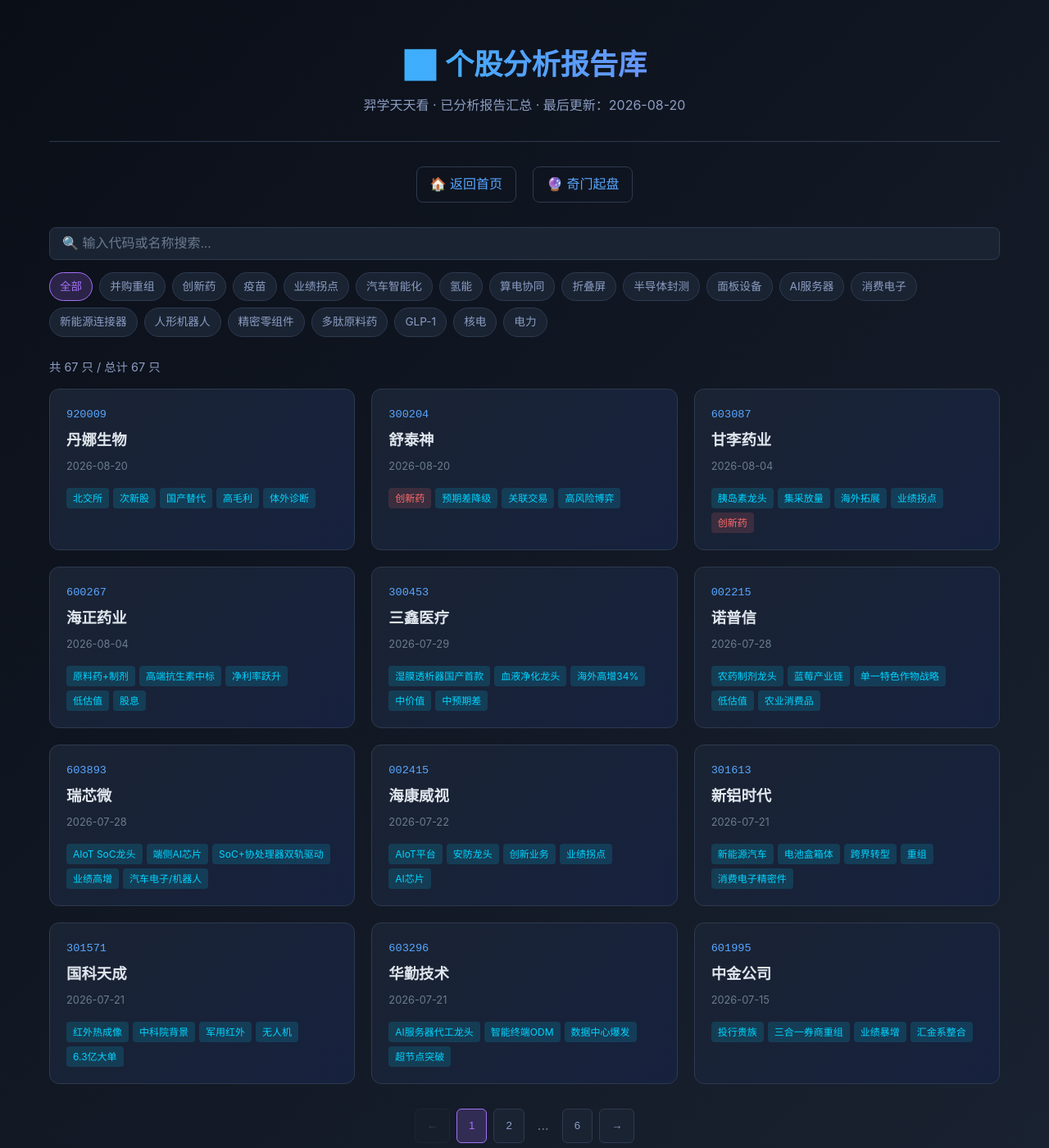
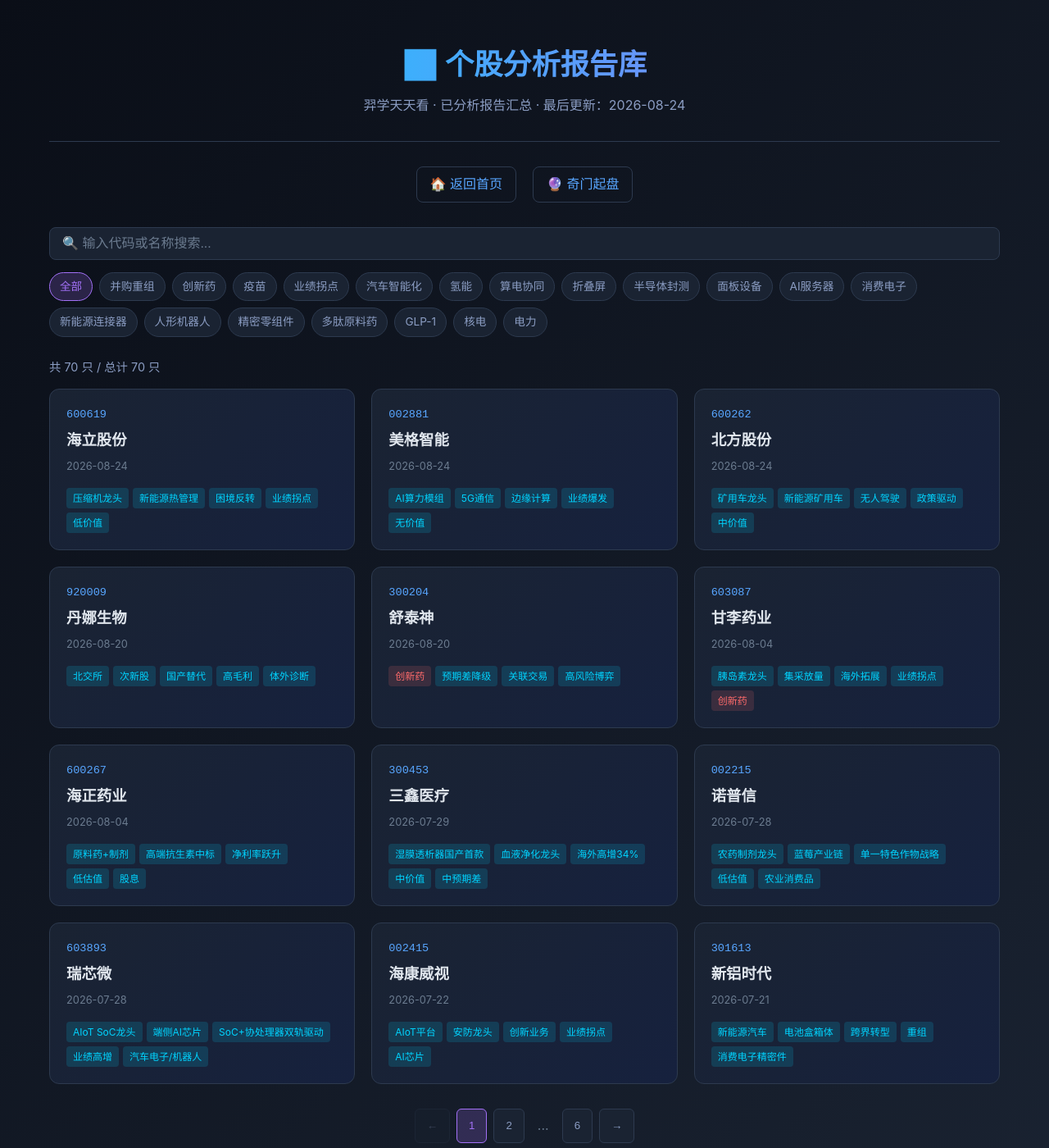
Before and after one commit to xiaoyi0319a/yixue-dashboard, a Jekyll site: the page reports.html, which Jekyll copies as it is, in a window 1280 px wide and 1400 px high. Shown: the whole window at 82% size. Built offline with Jekyll 4.4.1, drawn with Linux system fonts in a browser that asks for light colours; comment, search, counter and statistics services are not loaded.

Commit message:
更新reports.json和reports.html：添加海立股份、美格智能、北方股份3份报告

```diff
--- a/reports.html
+++ b/reports.html
@@ -225,7 +225,7 @@
     <div class="container">
         <div class="header">
             <h1>📊 个股分析报告库</h1>
-            <p class="subtitle">羿学天天看 · 已分析报告汇总 · 最后更新：2026-08-20</p>
+            <p class="subtitle">羿学天天看 · 已分析报告汇总 · 最后更新：2026-08-24</p>
         </div>
 
         <div class="nav">
--- a/reports.json
+++ b/reports.json
@@ -1,4 +1,43 @@
 [
+  {
+    "code": "600619",
+    "name": "海立股份",
+    "date": "2026-08-24",
+    "file": "/yixue-dashboard/stock-600619.html",
+    "tags": [
+      "压缩机龙头",
+      "新能源热管理",
+      "困境反转",
+      "业绩拐点",
+      "低价值"
+    ]
+  },
+  {
+    "code": "002881",
+    "name": "美格智能",
+    "date": "2026-08-24",
+    "file": "/yixue-dashboard/stock-002881.html",
+    "tags": [
+      "AI算力模组",
+      "5G通信",
+      "边缘计算",
+      "业绩爆发",
+      "无价值"
+    ]
+  },
+  {
+    "code": "600262",
+    "name": "北方股份",
+    "date": "2026-08-24",
+    "file": "/yixue-dashboard/stock-600262.html",
+    "tags": [
+      "矿用车龙头",
+      "新能源矿用车",
+      "无人驾驶",
+      "政策驱动",
+      "中价值"
+    ]
+  },
   {
     "code": "920009",
     "name": "丹娜生物",
```
